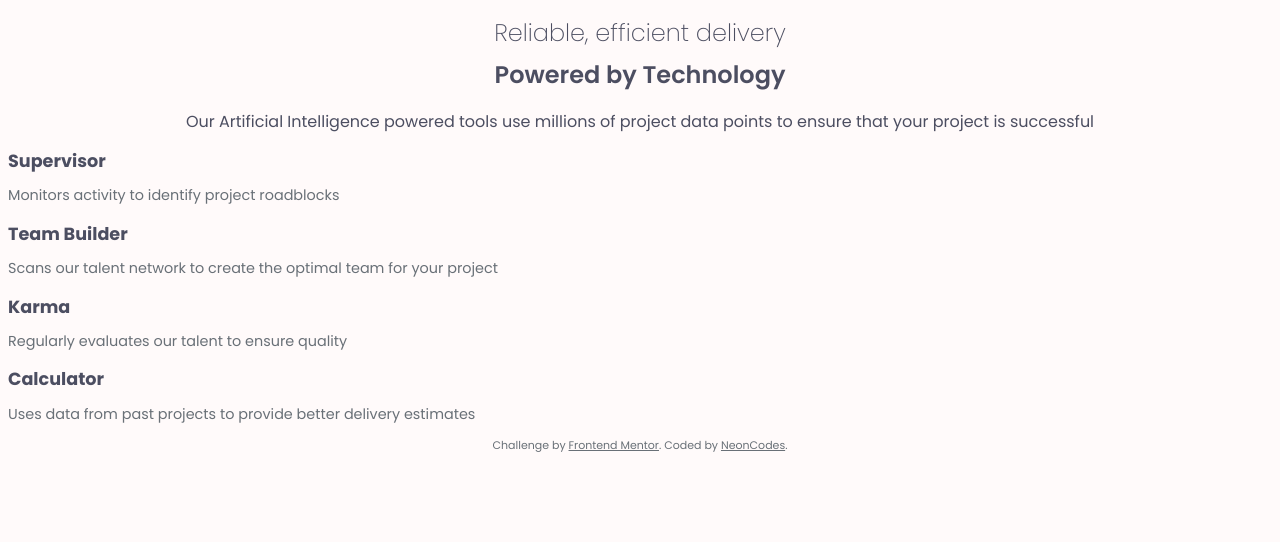
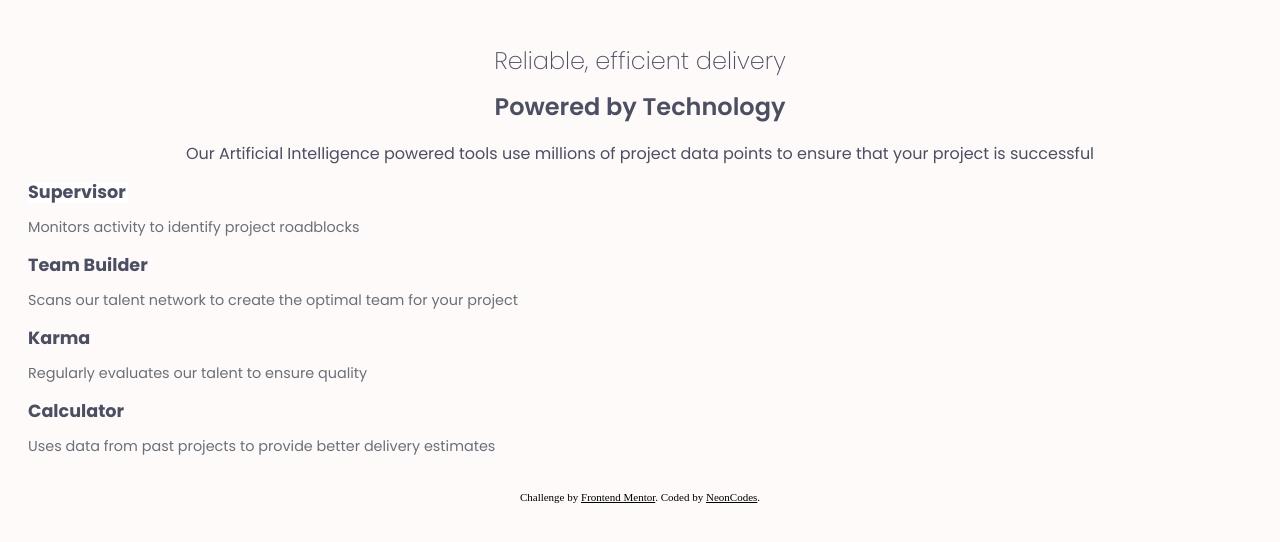
Before and after one commit to NeonCodes/four-card-feature-section-master, a plain HTML site: page index.html in a window 1280 px wide. Drawn offline with Linux system fonts and the light colour scheme.

Commit message:
start setting up sections and containers

```diff
--- a/index.html
+++ b/index.html
@@ -15,11 +15,12 @@
 </head>
 <body>
   <main>
-  <h2>Reliable, efficient delivery</h2>
-  <h1>Powered by Technology</h1>
-
-  <h4>Our Artificial Intelligence powered tools use millions of project data points
-  to ensure that your project is successful</h4>
+  <section class="title">
+   <h2>Reliable, efficient delivery</h2>
+   <h1>Powered by Technology</h1>
+  </section>
+   <h4>Our Artificial Intelligence powered tools use millions of project data points
+   to ensure that your project is successful</h4>
 
   <section>
    <h3 class="container1">Supervisor</h3>
@@ -37,16 +38,16 @@
     <h3>Calculator</h3>
    <p>Uses data from past projects to provide better delivery estimates</p>
   </section>
-  </main>
 
 
 
-
+  </main>
+</body>
   <footer>
     <p class="attribution">
       Challenge by <a href="https://www.frontendmentor.io?ref=challenge" target="_blank">Frontend Mentor</a>.
       Coded by <a href="#">NeonCodes</a>.
     </p>
   </footer>
-</body>
+
 </html>
--- a/styles.scss
+++ b/styles.scss
@@ -102,7 +102,8 @@ html{
 }
 
 /*fonts*/
-body{
+main{
+    padding: 20px;
  h1{
     font-family: "Poppins",sans-serif;
     font-weight: 600;
@@ -134,7 +135,11 @@ p{
 }
 }
 
-
+.container1{
+    max-width: 100px;
+    max-height:70px;
+    background-color: $white;
+}
 
 
 
```
Also changed, not shown: styles.css, 1 other file.
